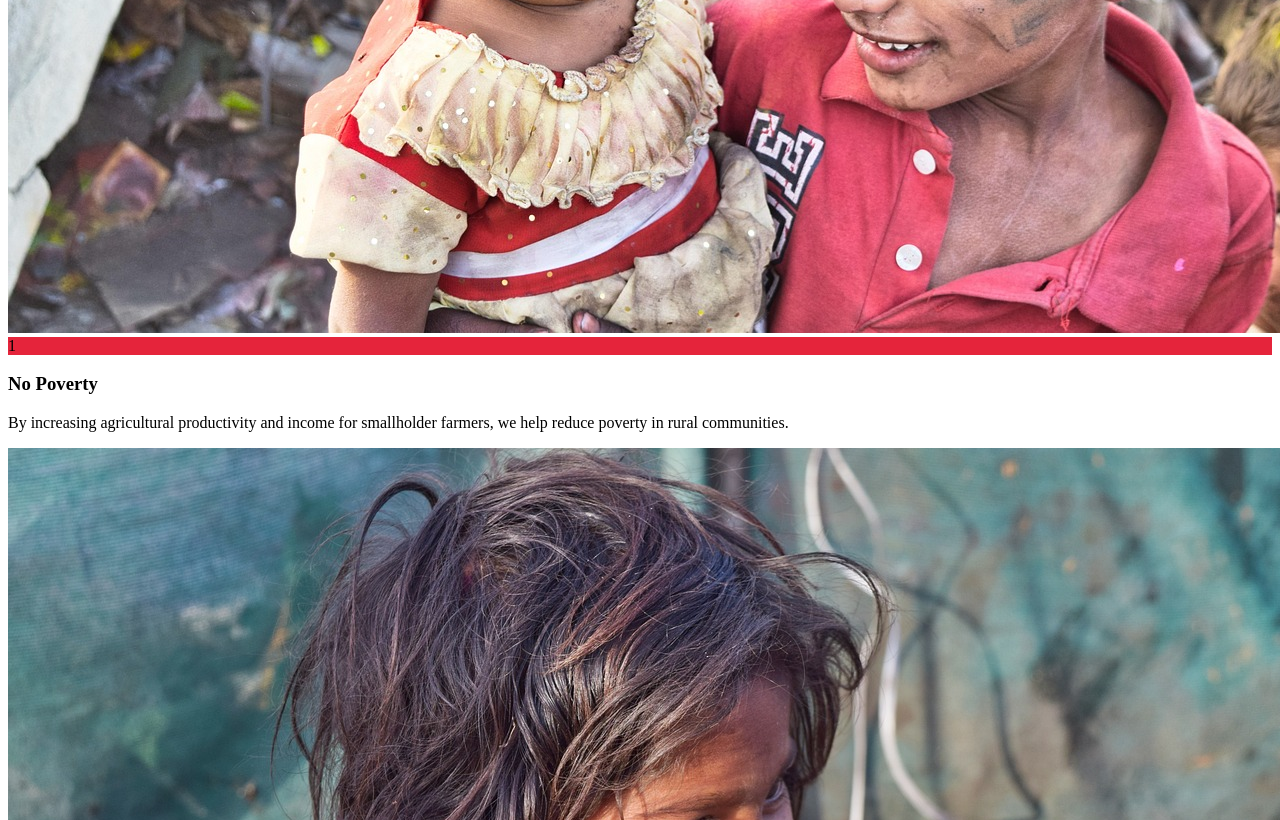
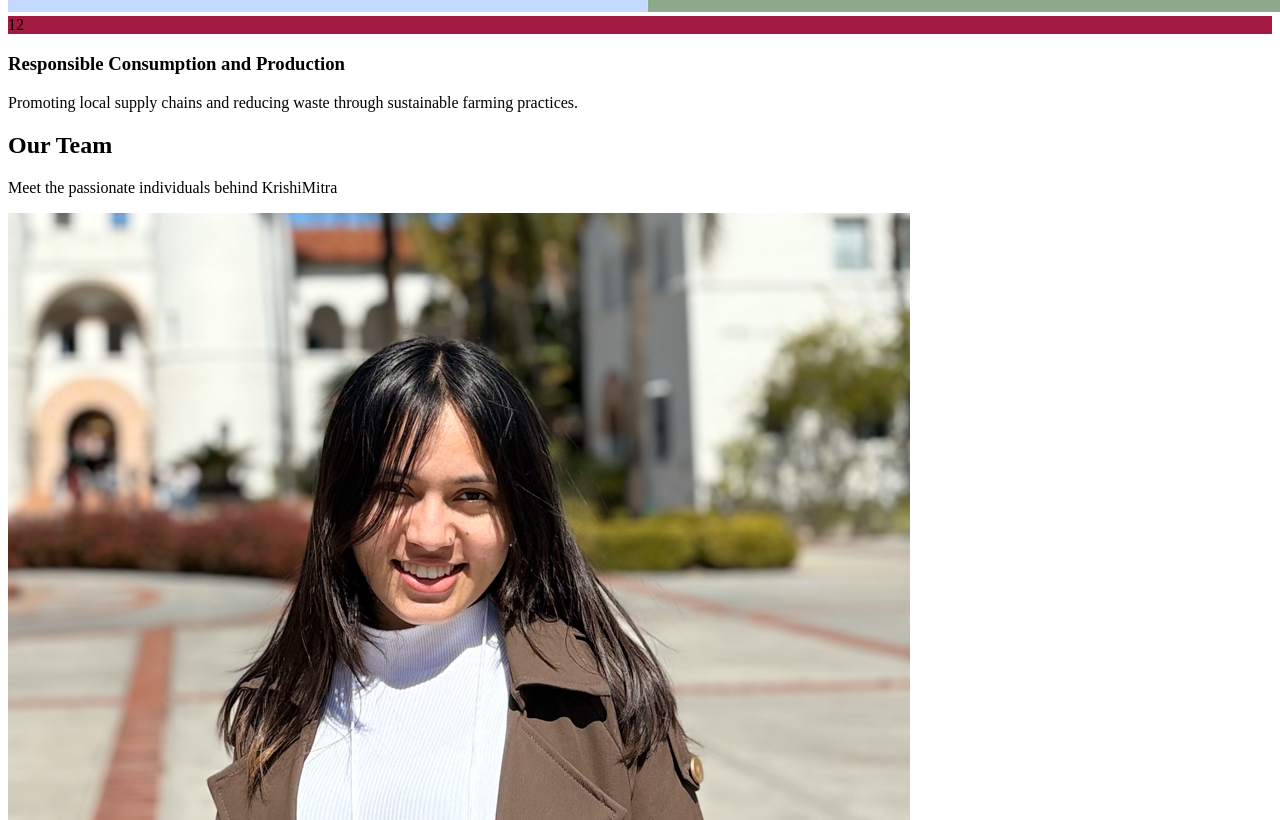
Before and after one commit to COdevra/krishimitra, a React (Vite) app in the folder client/: page / in a window 1280 px wide. Shown: the part 11180-12000 px from the top of the page. Built offline with nearby package versions, Linux system fonts and the light colour scheme.

Commit message:
Update team section: Fix image display, reorder sections, and update footer navigation

```diff
--- a/client/src/components/TeamSection.tsx
+++ b/client/src/components/TeamSection.tsx
@@ -17,24 +17,29 @@ interface TeamMember {
 
 const TeamSection: React.FC = () => {
   const teamMembers: TeamMember[] = [
+
+    {
+      name: "Puja Khatri",
+      role: "Co-Founder & Chief Executive Officer (CEO)",
+      image: teamPageImage3,
+      bio: "Puja ensures our overall operations and manages resources efficiently.",
+    },
+
+
+    {
+      name: "Laxman Bista",
+      role: "Advisor",
+      image: teamPageImage2,
+      bio: "Laxman is the visionary behind KrishiMitra, driving strategy and partnerships.",
+    },
+
     {
       name: "Aakriti Khapung Limbu",
       role: "Co-Founder & Chief Marketing Officer (CMO)",
       image: teamPageImage,
       bio: "Aakriti is passionate about rural empowerment and leads our outreach and marketing efforts.",
     },
-    {
-      name: "Laxman Bista",
-      role: "Advisor",
-      image: teamPageImage2,
-      bio: "Laxman is the visionary behind KrishiMitra, driving strategy and partnerships.",
-    },
-    {
-      name: "Puja Khatri",
-      role: "Co-Founder & Chief Executive Officer (CEO)",
-      image: teamPageImage3,
-      bio: "Puja ensures our financial sustainability and manages resources efficiently.",
-    },
+
     {
       name: "Devaki Rawal",
       role: "Frontend Developer",
@@ -45,7 +50,7 @@ const TeamSection: React.FC = () => {
       name: "Manish Acharya",
       role: "Chief Financial & Technological Officer (CFO & CTO)",
       image: teamPageImage5,
-      bio: "Manish leads our tech team, building robust and scalable digital solutions.",
+      bio: "Manish leads our tech team and finances, building robust and scalable digital solutions.",
     },
     {
       name: "Aakash Bagale Thapa",
@@ -73,7 +78,7 @@ const TeamSection: React.FC = () => {
                   <img
                     src={member.image}
                     alt={member.name}
-                    className="w-full h-full object-cover object-center transform transition-transform duration-300 group-hover:scale-110"
+                    className="w-full h-full object-contain object-center transform transition-transform duration-300 group-hover:scale-110"
                   />
                   <div className="absolute inset-0 bg-black bg-opacity-70 flex items-center justify-center opacity-0 group-hover:opacity-100 transition-opacity duration-300">
                     <span className="text-white text-sm px-4 text-center">{member.bio}</span>
--- a/client/src/lib/constants.ts
+++ b/client/src/lib/constants.ts
@@ -187,7 +187,7 @@ export const SOCIAL_LINKS = [
 
 export const FOOTER_LINKS = [
   {
-    title: "Navigation",
+    title: "Quick Links",
     links: [
       { label: "Home", href: "#home" },
       { label: "Team", href: "#team" },
--- a/client/src/pages/Home.tsx
+++ b/client/src/pages/Home.tsx
@@ -31,11 +31,11 @@ const Home: React.FC = () => {
         <main className="flex-grow">
           <HeroSection />
           <AboutSection />
-          <TeamSection />
           <ProblemsSection />
           <SolutionSection />
           <FeaturesSection />
           <SDGsSection />
+          <TeamSection />
           <ContactSection />
         </main>
         <Footer />
```
